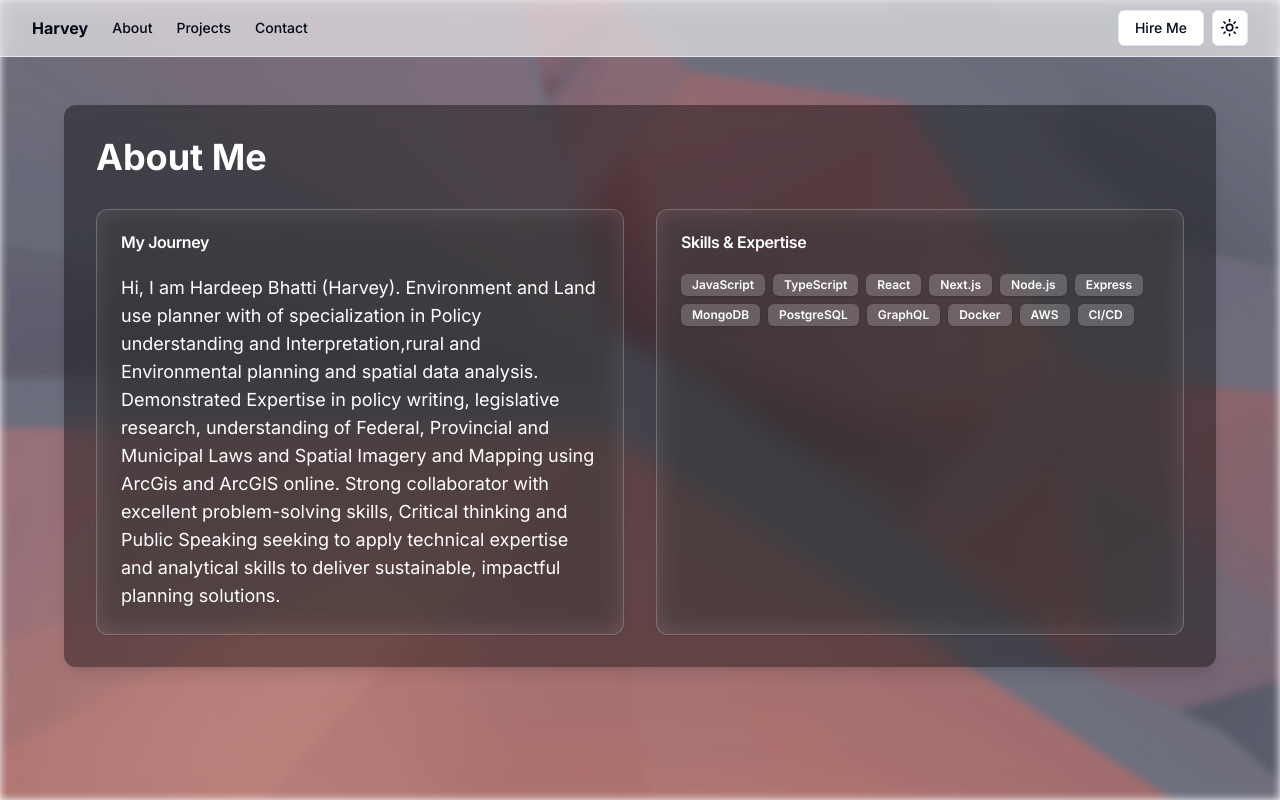
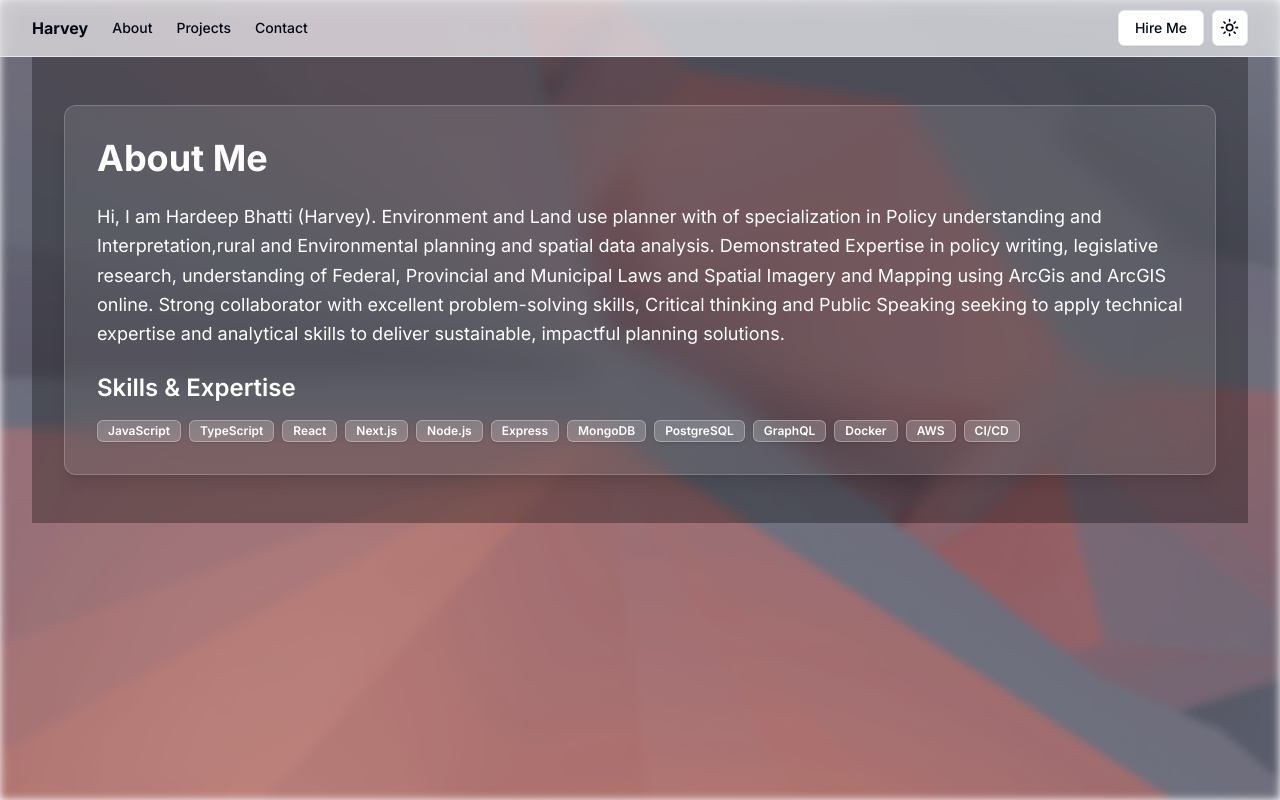
Before and after one commit to harvey2809/portfolioharvey-s, a Next.js app: page /about in a window 1280 px wide. Built offline with nearby package versions, Linux system fonts and the light colour scheme.

Commit message:
Update page.tsx

```diff
--- a/app/about/page.tsx
+++ b/app/about/page.tsx
@@ -1,41 +1,36 @@
-import { Card, CardContent, CardHeader, CardTitle } from "@/components/ui/card"
-import { Badge } from "@/components/ui/badge"
-import { SKILLS } from "@/lib/constants"
-import { USER_INFO_CONSTANT } from "@/constants/config/info"
+import { Badge } from "@/components/ui/badge";
+import { SKILLS } from "@/lib/constants";
+import { USER_INFO_CONSTANT } from "@/constants/config/info";
+import { GlassWrapper } from "@/components/ui/glass-wrapper";
 
 export default function AboutPage() {
   return (
-    <div className="container mx-auto py-12 px-4">
-      <div className="bg-black/40 backdrop-blur-md rounded-xl shadow-lg p-8">
-        <h1 className="text-4xl font-bold mb-8 text-white">About Me</h1>
-        <div className="grid gap-8 md:grid-cols-2">
-          <Card className="bg-white/10 backdrop-blur-md border border-white/20 text-white">
-            <CardHeader>
-              <CardTitle>My Journey</CardTitle>
-            </CardHeader>
-            <CardContent>
-              <p className="text-lg">
+    <div className="relative container mx-auto py-12 px-4">
+      {/* Background overlay */}
+      <div className="absolute inset-0 bg-black/30 backdrop-blur-sm -z-10" />
+
+      <GlassWrapper className="p-8 rounded-2xl shadow-lg">
+        <h1 className="text-4xl font-bold mb-6 text-white">About Me</h1>
+
+        <p className="text-lg text-white mb-6 leading-relaxed">
           {USER_INFO_CONSTANT.USER_INFO.description}
         </p>
-            </CardContent>
-          </Card>
 
-          <Card className="bg-white/10 backdrop-blur-md border border-white/20 text-white">
-            <CardHeader>
-              <CardTitle>Skills & Expertise</CardTitle>
-            </CardHeader>
-            <CardContent>
+        <h2 className="text-2xl font-semibold mb-4 text-white">
+          Skills & Expertise
+        </h2>
+
         <div className="flex flex-wrap gap-2">
           {SKILLS.map((skill, index) => (
-                  <Badge key={index} className="bg-white/20 text-white hover:bg-white/30">
+            <Badge
+              key={index}
+              className="bg-white/20 text-white border border-white/30 hover:bg-white/30 transition"
+            >
               {skill}
             </Badge>
           ))}
         </div>
-            </CardContent>
-          </Card>
+      </GlassWrapper>
     </div>
-      </div>
-    </div>
-  )
+  );
 }
```
Lines whose indentation alone changed are shown as unchanged.
